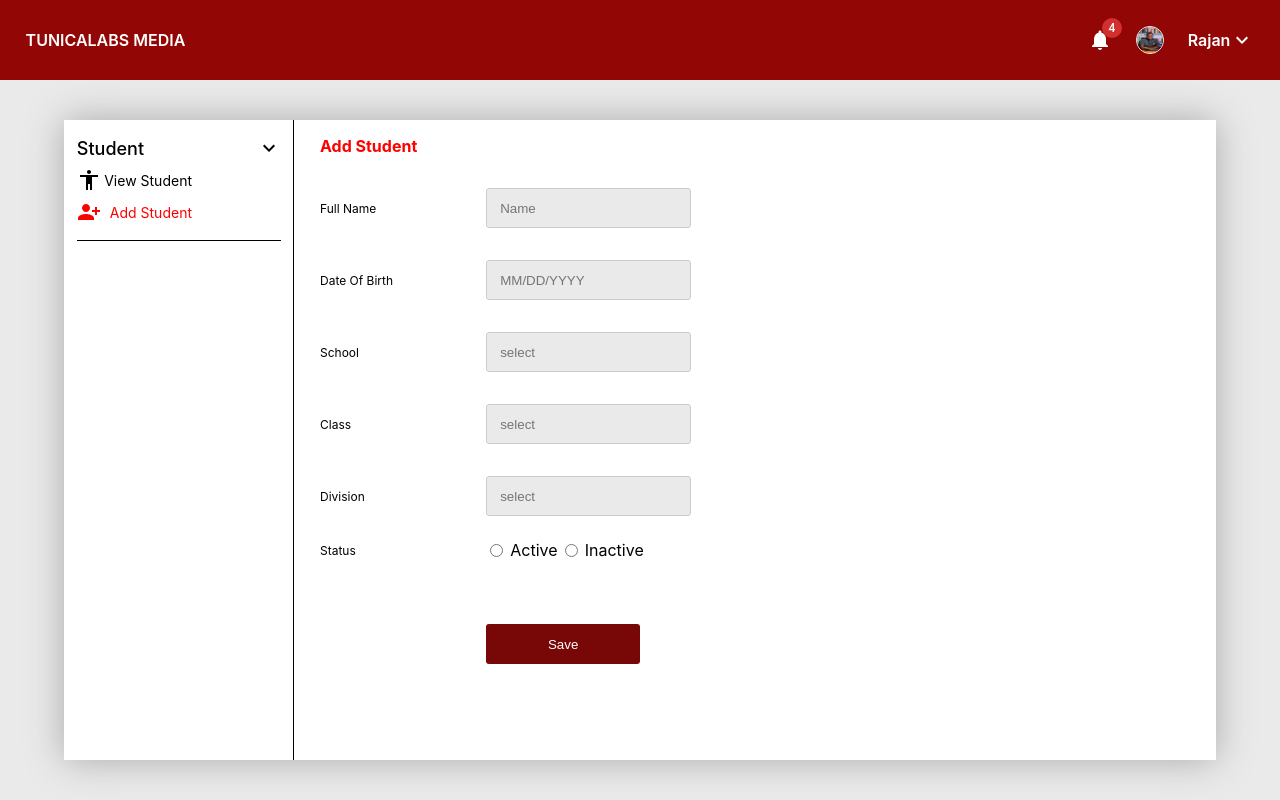
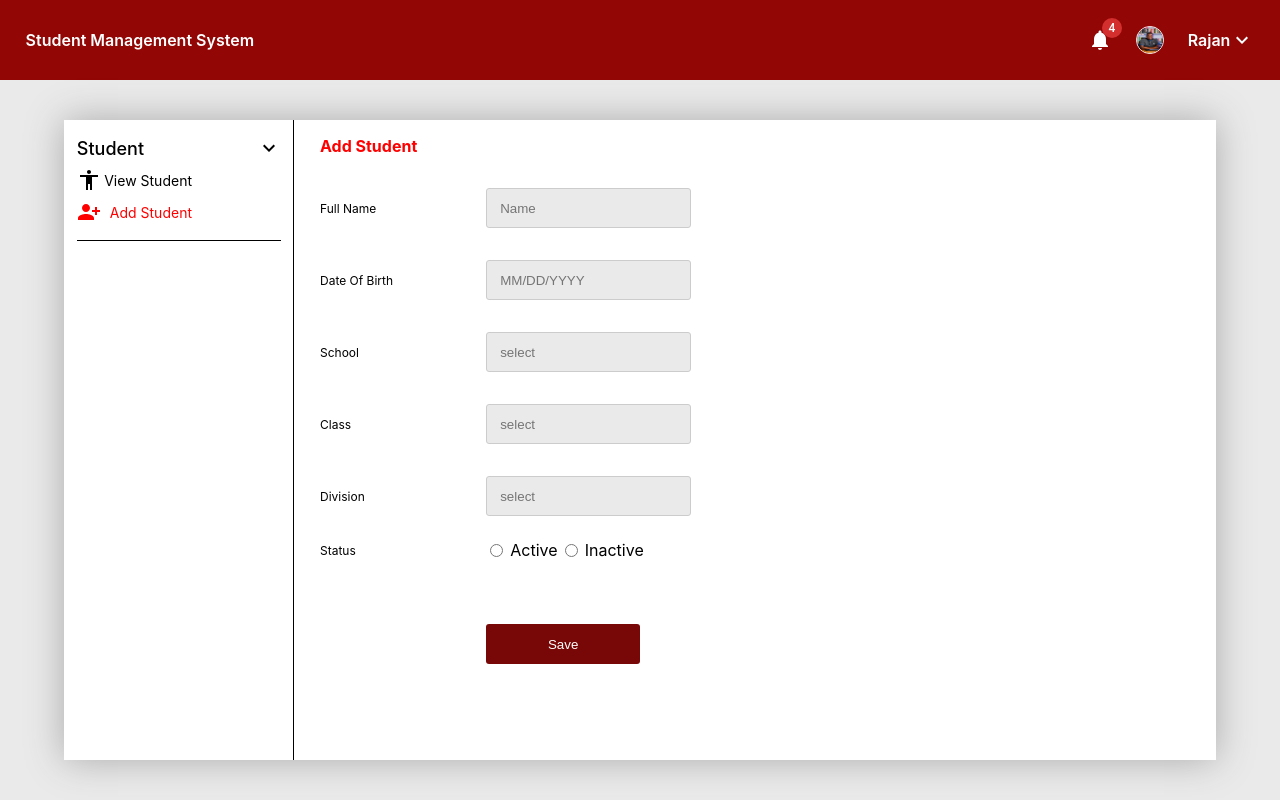
Before and after one commit to rajeshmn47/tunica-labs, a React (Create React App) app: page /addstudent in a window 1280 px wide. Built offline with nearby package versions, Linux system fonts and the light colour scheme.

Commit message:
added download csv

```diff
--- a/src/App.css
+++ b/src/App.css
@@ -411,6 +411,7 @@ table a{
     flex-direction: column;
     width: 100vw;
     border: none;
+    box-sizing: border-box;
   }
   table{
     width: 80vw;
--- a/src/components/addstudent.js
+++ b/src/components/addstudent.js
@@ -87,7 +87,7 @@ else{
   <>
 
   <div className='navbar'>
-    TUNICALABS MEDIA
+    Student Management System
     <div className='navbar_right'>
     <Badge badgeContent={4} color="error">
     <NotificationsIcon/>
--- a/src/components/home.js
+++ b/src/components/home.js
@@ -124,7 +124,7 @@ return age;
   return (
   <>
   <div className='navbar'>
-    TUNICALABS MEDIA
+    Student Management System
     <div className='navbar_right'>
     <Badge badgeContent={4} color="error">
     <NotificationsIcon/>
```
